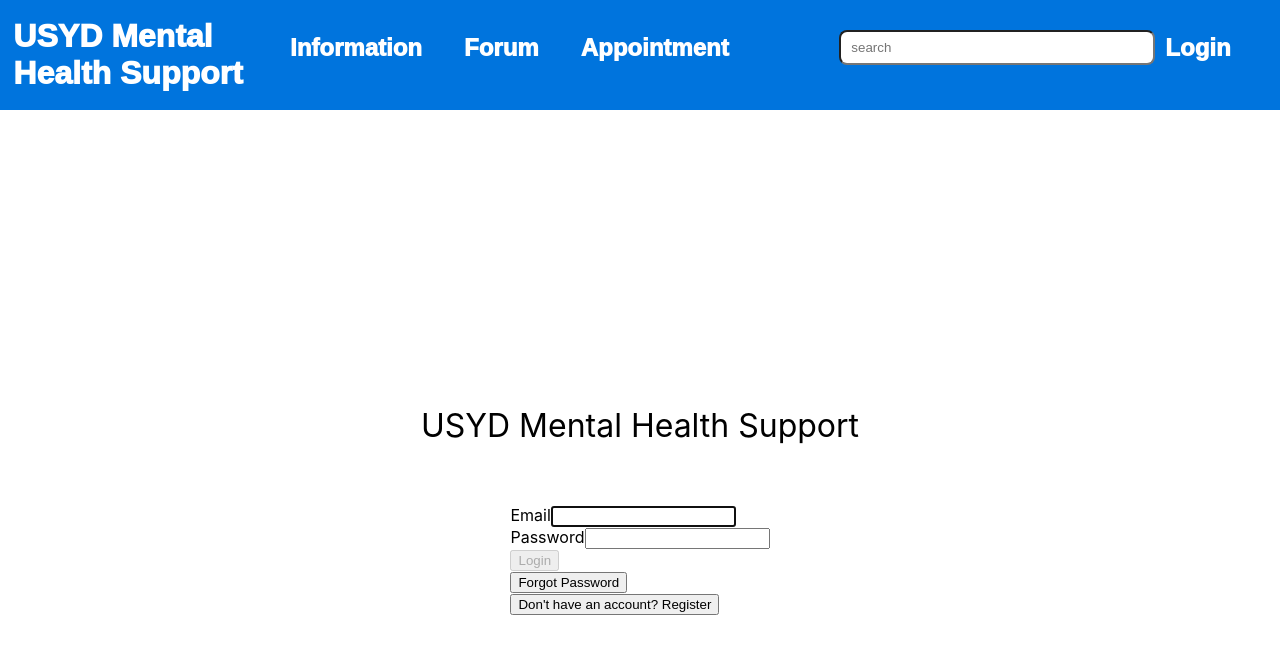
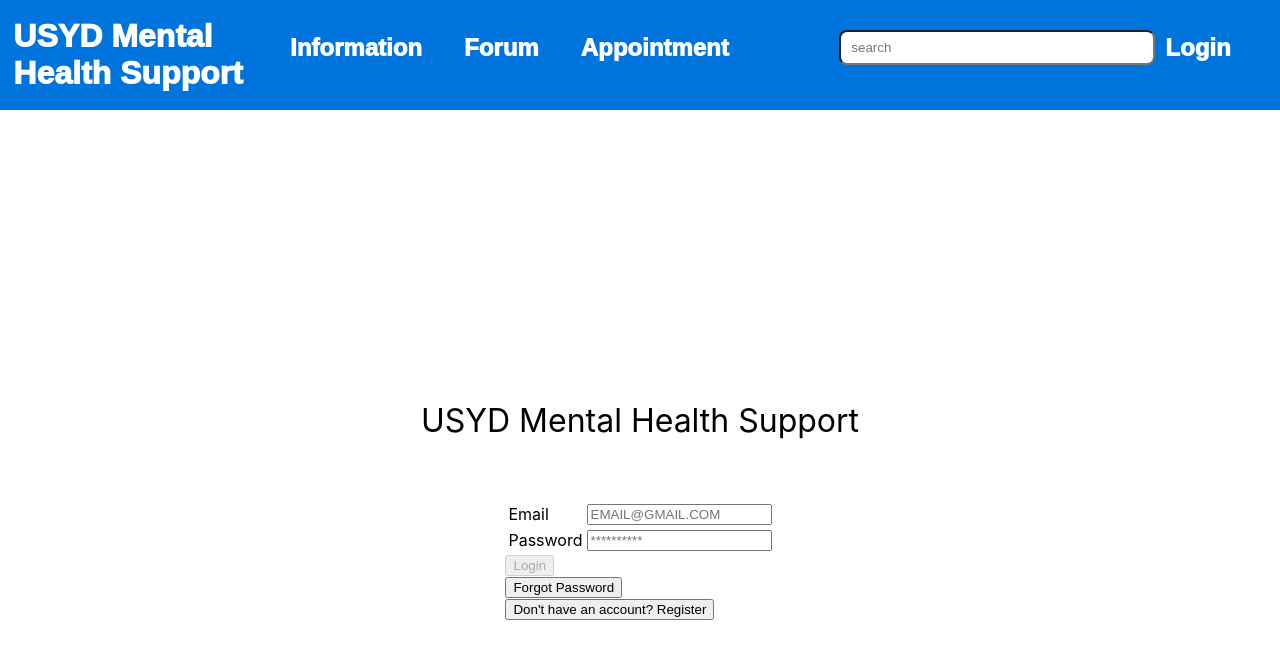
Before and after one commit to BrianXu0623/Mental-Health-Website, a React (Create React App) app in the folder frontend/mental_health_website/: page /login in a window 1280 px wide. Shown: the top 658 px of the page. Built offline with nearby package versions, Linux system fonts and the light colour scheme.

Commit message:
login format and few changes

```diff
--- a/frontend/mental_health_website/src/pages/Login.js
+++ b/frontend/mental_health_website/src/pages/Login.js
@@ -5,7 +5,6 @@ import { Link, useNavigate } from "react-router-dom";
 import "./Login.css";
 
 export default function Login() {
-
   const [email, setEmail] = useState("");
   const [password, setPassword] = useState("");
   const [error, setError] = useState(null);
@@ -14,72 +13,93 @@ export default function Login() {
   function validateForm() {
     return email.length > 5 && password.length > 6;
   }
-  function ButtonLink({ to, children }) {
-    return <Link to={to}><button>{children}</button></Link>;
-  }
+
   const handleSubmit = async (e) => {
     e.preventDefault();
-    try{
-      await fetch('http://localhost:8080/api/users/login', {
-        method: 'POST',
+    try {
+      const response = await fetch("http://localhost:8080/api/users/login", {
+        method: "POST",
         headers: {
-            'Content-Type': 'application/json'
+          "Content-Type": "application/json",
         },
         body: JSON.stringify({
           email: email,
-            password: password
-        })
-      }).then(response => response.json())
-      .then(data => {
+          password: password,
+        }),
+      });
+
+      if (response.status === 200) {
+        const data = await response.json();
         if (data.token) {
-          localStorage.setItem('token', data.token);
-          localStorage.setItem('username', data.username);
+          localStorage.setItem("token", data.token);
+          localStorage.setItem("username", data.username);
+          navigate("/information");
         } else {
-          console.error('No token received');
+          setError("No token received");
         }
-      });
-      navigate('/information');
+      } else {
+        setError("Login failed. Please check your username and password.");
+      }
+    } catch (error) {
+      console.error("There was an error!", error);
+      setError("Login failed. Please check your username and password.");
+    }
+  };
 
-    }catch (error){
-      console.error('There was an error!', error);
-      setError('Login failed. Please check your username and password.');
-    }
-
-  };
   return (
-    <div className='loginPage'>
+      <div className="loginPage">
         <div className="loginPageTitle">USYD Mental Health Support</div>
         <div className="loginForm">
           <Form onSubmit={handleSubmit}>
-          <Form.Group size="lg" controlId="email">
+            <table className="form-table">
+              <tbody>
+              <tr>
+                <td>
                   <Form.Label>Email</Form.Label>
+                </td>
+                <td>
                   <Form.Control
-              autoFocus
                       type="email"
                       value={email}
                       onChange={(e) => setEmail(e.target.value)}
+                      placeholder="EMAIL@GMAIL.COM"
                   />
-          </Form.Group>
-          <Form.Group size="lg" controlId="password">
+                </td>
+              </tr>
+              <tr>
+                <td>
                   <Form.Label>Password</Form.Label>
+                </td>
+                <td>
                   <Form.Control
                       type="password"
                       value={password}
                       onChange={(e) => setPassword(e.target.value)}
+                      placeholder="**********"
                   />
-          </Form.Group>
+                </td>
+              </tr>
+              </tbody>
+            </table>
+
             <Button block size="lg" type="submit" disabled={!validateForm()}>
               Login
             </Button>
           </Form>
+
           <div className="forgot-password-button">
             <Button>Forgot Password</Button>
           </div>
 
-        <div className="register-button">
-          <ButtonLink to="/register" className="btn btn-outline-secondary">
+          {error && <p className="login-error">{error}</p>}
+
+          <div className="login-button">
+            <Button
+                className="btn btn-secondary btn-lg"
+                onClick={() => navigate('/register')}
+            >
               Don't have an account? Register
-          </ButtonLink>
+            </Button>
           </div>
         </div>
       </div>
--- a/frontend/mental_health_website/src/pages/NewAppointment.js
+++ b/frontend/mental_health_website/src/pages/NewAppointment.js
@@ -38,6 +38,9 @@ export default function NewAppointment() {
             console.error('User token is missing. Please log in.');
             return;
         }
+        console.log(userToken);
+
+
         console.log('Doctor ID:', doctorId);
 
         const appointmentData = {
--- a/frontend/mental_health_website/src/pages/Register.js
+++ b/frontend/mental_health_website/src/pages/Register.js
@@ -1,8 +1,7 @@
 import React, { useState } from 'react';
 import { Form, Button } from 'react-bootstrap';
+import './Register.css';
 import { useNavigate } from 'react-router-dom';
-import { Link } from 'react-router-dom';
-import './Register.css';
 
 export default function Register() {
     const navigate = useNavigate();
@@ -11,6 +10,7 @@ export default function Register() {
     const [password, setPassword] = useState('');
     const [conPass, setConPass] = useState('');
     const [passwordsMatch, setPasswordsMatch] = useState(true);
+    const [registrationError, setRegistrationError] = useState(null);
 
     const handleSubmit = (e) => {
         e.preventDefault();
@@ -28,10 +28,16 @@ export default function Register() {
                 .then((data) => {
                     console.log('Registration response:', data);
 
-                    navigate('/login');
+                    if (data.success) {
+                        console.log('Registration successful');
+                        navigate('/login');
+                    } else {
+                        setRegistrationError('Registration failed. Please check your information.');
+                    }
                 })
                 .catch((error) => {
                     console.error('Registration error:', error);
+                    setRegistrationError('Registration failed. Please try again later.');
                 });
         } else {
             console.log('Passwords do not match');
@@ -39,14 +45,10 @@ export default function Register() {
         }
     };
 
-    function ButtonLink({ to, children }) {
-        return <Link to={to}>{children}</Link>;
-    }
-
     return (
         <div className="loginPage">
-            <div className="loginPageTitle">USYD Mental Health Support</div> {}
-            <div className="loginForm"> {}
+            <div className="loginPageTitle">USYD Mental Health Support</div>
+            <div className="loginForm">
                 <Form onSubmit={handleSubmit}>
                     <Form.Group controlId="formTable" className="form-container">
                         <table className="form-table">
@@ -108,13 +110,24 @@ export default function Register() {
                     </Form.Group>
 
                     {!passwordsMatch && <p className="password-mismatch-error">Passwords do not match.</p>}
+                    {registrationError && <p className="registration-error">{registrationError}</p>}
 
-                    <Button type="submit" variant="primary">
-                        REGISTER
+                    <div className="button-container">
+                        <div>
+                            <Button type="submit" variant="primary" className="btn btn-lg">
+                                REGISTER
+                            </Button>
+                        </div>
+                    </div>
+                </Form>
+
+                <div className="register-button">
+                    <Button
+                        className="btn btn-secondary btn-lg"
+                        onClick={() => navigate('/login')}
+                    >
+                        Back to Login
                     </Button>
-                </Form>
-                <div className="register-button">
-                    <Button onClick={() => navigate('/login')}>Back To Login</Button>
                 </div>
             </div>
         </div>
```
Also changed, not shown: frontend/mental_health_website/src/pages/Register.css (line endings or trailing spaces). Lines whose indentation alone changed are shown as unchanged.
